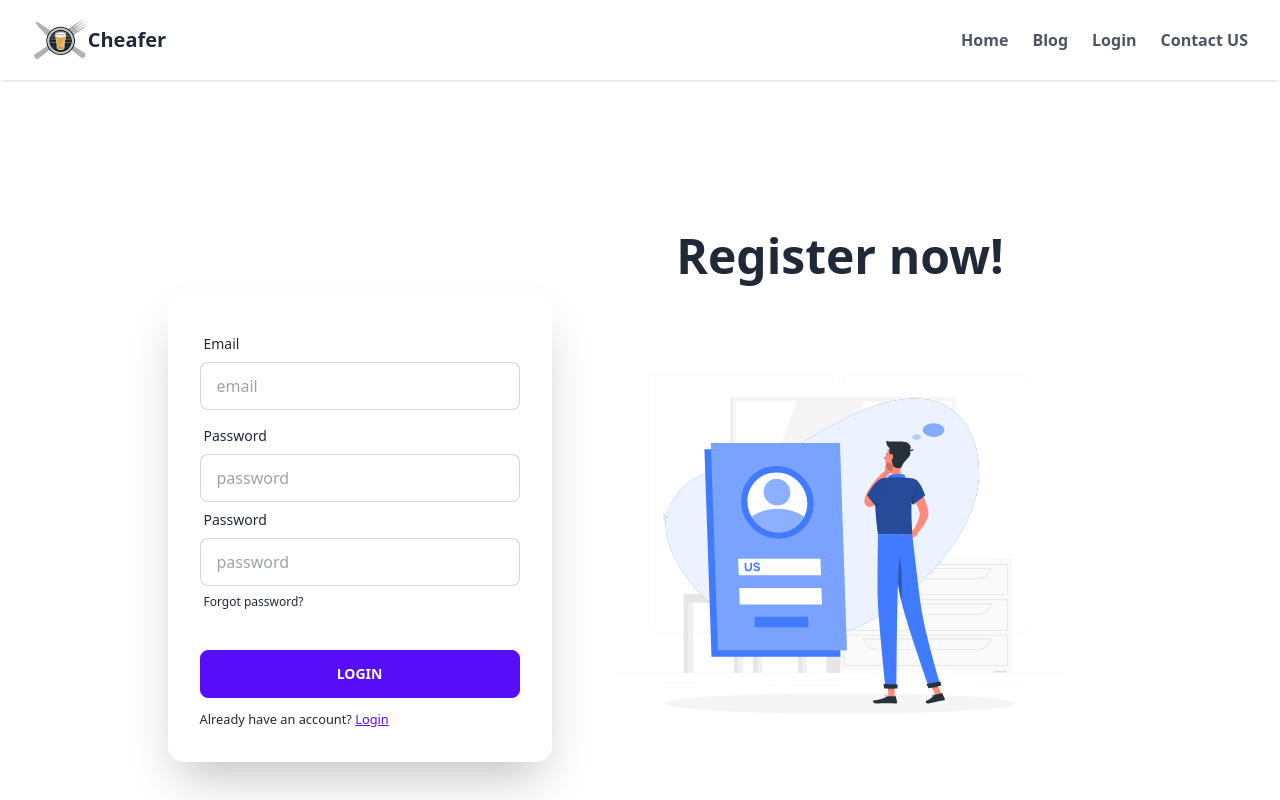
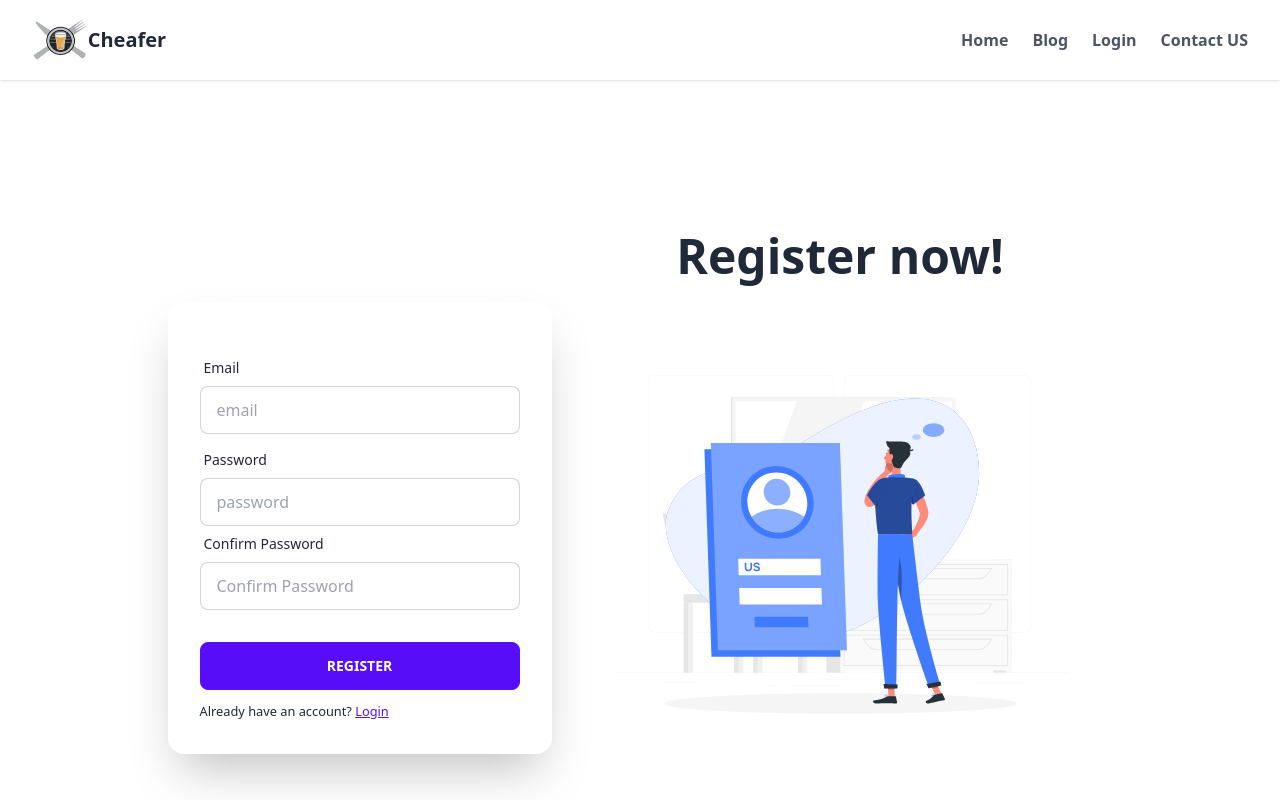
Before and after one commit to jamilakterup/chefer-client, a React (Vite) app: page /register in a window 1280 px wide. Shown: the top 800 px of the page. Built offline with nearby package versions, Linux system fonts and the light colour scheme.

Commit message:
signup complete

```diff
--- a/package.json
+++ b/package.json
@@ -11,6 +11,7 @@
   },
   "dependencies": {
     "daisyui": "^2.51.6",
+    "firebase": "^9.21.0",
     "localforage": "^1.10.0",
     "lottie-react": "^2.4.0",
     "match-sorter": "^6.3.1",
--- a/src/firebase/firebase.config.js
+++ b/src/firebase/firebase.config.js
@@ -0,0 +1,19 @@
+// Import the functions you need from the SDKs you need
+import {initializeApp} from "firebase/app";
+// TODO: Add SDKs for Firebase products that you want to use
+// https://firebase.google.com/docs/web/setup#available-libraries
+
+// Your web app's Firebase configuration
+const firebaseConfig = {
+    apiKey: "AIzaSyANuqvS5LXrVtHUYAC9QgUrm7aJsURiGUY",
+    authDomain: "cheafer-93055.firebaseapp.com",
+    projectId: "cheafer-93055",
+    storageBucket: "cheafer-93055.appspot.com",
+    messagingSenderId: "279221848812",
+    appId: "1:279221848812:web:2efce80000cec020a433c9"
+};
+
+// Initialize Firebase
+const app = initializeApp(firebaseConfig);
+
+export default app;
--- a/src/main.jsx
+++ b/src/main.jsx
@@ -3,9 +3,12 @@ import ReactDOM from 'react-dom/client'
 import './index.css'
 import {RouterProvider} from 'react-router-dom'
 import router from './routes/routes.jsx'
+import AuthProvider from './providers/AuthProvider'
 
 ReactDOM.createRoot(document.getElementById('root')).render(
   <React.StrictMode>
-    <RouterProvider router={router} />
+    <AuthProvider>
+      <RouterProvider router={router} />
+    </AuthProvider>
   </React.StrictMode>,
 )
--- a/src/pages/Login/Login.jsx
+++ b/src/pages/Login/Login.jsx
@@ -5,6 +5,15 @@ import Lottie from "lottie-react";
 import groovyWalkAnimation from "../../../public/login.json";
 
 const Login = () => {
+
+    const handleLoginUser = e => {
+        e.preventDefault();
+        const form = e.target;
+        const email = form.email.value;
+        const password = form.password.value;
+        console.log(email, password);
+    }
+
     return (
         <>
             <div className="hero min-h-screen my-12">
@@ -16,27 +25,27 @@ const Login = () => {
 
                     <div className="flex-shrink-0 w-full max-w-sm">
                         <div className="card flex-shrink-0 w-full max-w-sm shadow-2xl bg-base-100">
-                            <div className="card-body">
+                            <form onSubmit={handleLoginUser} className="card-body">
                                 <div className="form-control">
                                     <label className="label">
                                         <span className="label-text">Email</span>
                                     </label>
-                                    <input type="text" placeholder="email" className="input input-bordered" />
+                                    <input type="email" name='email' placeholder="email" className="input input-bordered" required />
                                 </div>
                                 <div className="form-control">
                                     <label className="label">
                                         <span className="label-text">Password</span>
                                     </label>
-                                    <input type="text" placeholder="password" className="input input-bordered" />
+                                    <input type="password" name='password' placeholder="password" className="input input-bordered" required />
                                     <label className="label">
-                                        <a href="#" className="label-text-alt link link-hover">Forgot password?</a>
+                                        <a href="#" className="label-text-alt link link-hover text-primary ">Forgot password?</a>
                                     </label>
                                 </div>
                                 <div className="form-control mt-6">
-                                    <button className="btn btn-primary">Login</button>
+                                    <button type='submit' className="btn btn-primary">Login</button>
                                 </div>
                                 <p><small>Don't have an account? <Link className='text-primary underline' to='/register'>Create an account</Link></small></p>
-                            </div>
+                            </form>
                         </div>
                         <p className='text-center my-6'>Or</p>
                         <div className='border-2 p-2 rounded-lg border-primary'>
--- a/src/pages/Register/Register.jsx
+++ b/src/pages/Register/Register.jsx
@@ -1,9 +1,35 @@
-import React from 'react';
+import React, {useContext, useState} from 'react';
 import Lottie from "lottie-react";
 import groovyWalkAnimation from "../../../public/login.json";
 import {Link} from 'react-router-dom';
+import {AuthContext} from '../../providers/AuthProvider';
 
 const Register = () => {
+    const {SignUpNewUser} = useContext(AuthContext);
+    const [error, setError] = useState('');
+    const [success, setSuccess] = useState('');
+
+    const handleRegisterUser = e => {
+        e.preventDefault();
+        const form = e.target;
+        const email = form.email.value;
+        const password = form.password.value;
+        const confirm = form.confirm.value;
+
+        if (password !== confirm) {
+            setError('Password not matched');
+            return;
+        }
+        setError('')
+        SignUpNewUser(email, password)
+            .then(result => {
+                const registeredUser = result.user;
+                setSuccess('successfully registered user')
+                console.log(registeredUser);
+            })
+            .catch(err => console.log(err))
+    }
+
     return (
         <div className="hero min-h-screen my-12">
             <div className="hero-content flex-col lg:flex-row-reverse">
@@ -12,31 +38,30 @@ const Register = () => {
                     <Lottie animationData={groovyWalkAnimation} loop={true} />
                 </div>
                 <div className="card flex-shrink-0 w-full max-w-sm shadow-2xl bg-base-100">
-                    <div className="card-body">
+                    <form onSubmit={handleRegisterUser} className="card-body">
+                        <p className='text-center text-red-600'>{error}</p>
+                        <p className='text-center text-success'>{setSuccess}</p>
                         <div className="form-control">
                             <label className="label">
                                 <span className="label-text">Email</span>
                             </label>
-                            <input type="text" placeholder="email" className="input input-bordered" />
+                            <input type="email" name='email' placeholder="email" className="input input-bordered" required />
                         </div>
                         <div className="form-control">
                             <label className="label">
                                 <span className="label-text">Password</span>
                             </label>
-                            <input type="text" placeholder="password" className="input input-bordered" />
+                            <input type="password" name='password' placeholder="password" className="input input-bordered" required />
                             <label className="label">
-                                <span className="label-text">Password</span>
+                                <span className="label-text">Confirm Password</span>
                             </label>
-                            <input type="text" placeholder="password" className="input input-bordered" />
-                            <label className="label">
-                                <a href="#" className="label-text-alt link link-hover">Forgot password?</a>
-                            </label>
+                            <input type="password" name='confirm' placeholder="Confirm Password" className="input input-bordered" required />
                         </div>
                         <div className="form-control mt-6">
-                            <button className="btn btn-primary">Login</button>
+                            <button type='submit' className="btn btn-primary">Register</button>
                         </div>
                         <p><small>Already have an account? <Link className='text-primary underline' to='/login'>Login</Link></small></p>
-                    </div>
+                    </form>
                 </div>
             </div>
         </div>
--- a/src/providers/AuthProvider.jsx
+++ b/src/providers/AuthProvider.jsx
@@ -1,10 +1,27 @@
-import React from 'react';
+import React, {createContext, useState} from 'react';
+import {createUserWithEmailAndPassword, getAuth} from "firebase/auth";
+import app from '../firebase/firebase.config';
 
-const AuthProvider = () => {
+export const AuthContext = createContext(null);
+const auth = getAuth(app);
+
+const AuthProvider = ({children}) => {
+    // const [user, setUser] = useState(null);
+    const user = 'jamil'
+
+    const SignUpNewUser = (email, password) => {
+        return createUserWithEmailAndPassword(auth, email, password);
+    }
+
+    const authInfo = {
+        user,
+        SignUpNewUser,
+    }
+
     return (
-        <div>
-
-        </div>
+        <AuthContext.Provider value={authInfo}>
+            {children}
+        </AuthContext.Provider>
     );
 };
 
```
Also changed, not shown: 1 other file (tests, documents, lock files or other folders).
